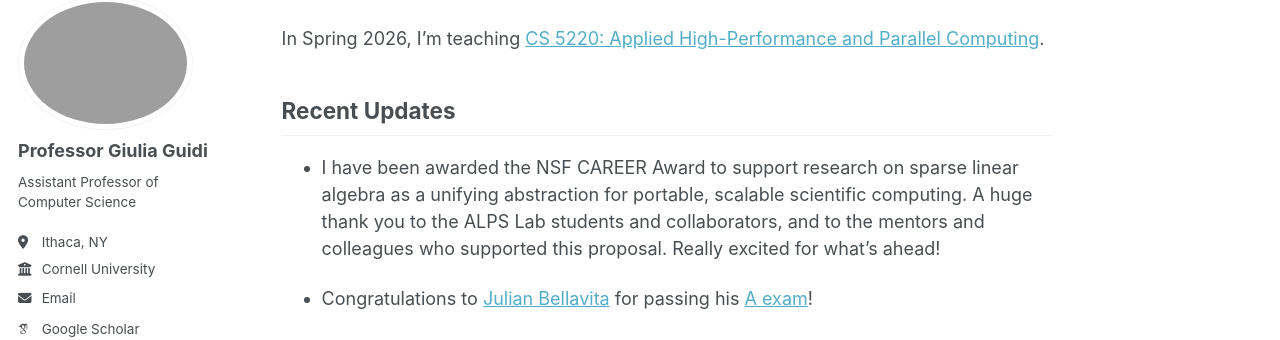
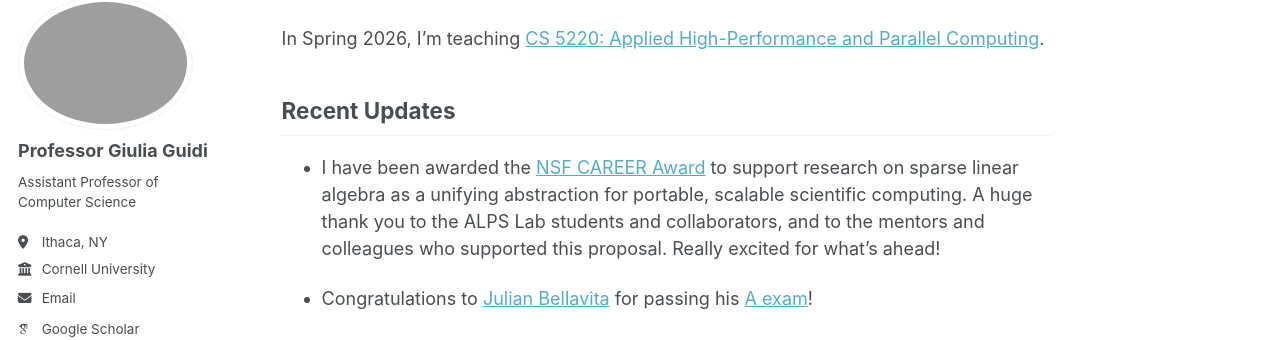
Before and after one commit to giuliaguidi/giuliaguidi.github.io, a Jekyll site: the page built from _pages/about.md, in a window 1280 px wide and 900 px high, scrolled down 820 px. Shown: the part 103-443 px from the top of the window. Built offline with Jekyll 4.4.1, drawn with Linux system fonts in a browser that asks for light colours; some web fonts are replaced; part of the change alters nothing that is shown.

```diff
--- a/_pages/about.md
+++ b/_pages/about.md
@@ -31,7 +31,7 @@ In Spring 2026, I'm teaching [CS 5220: Applied High-Performance and Parallel Com
 Recent Updates
 ------
 
-- I have been awarded the NSF CAREER Award to support research on sparse linear algebra as a unifying abstraction for portable, scalable scientific computing. A huge thank you to the ALPS Lab students and collaborators, and to the mentors and colleagues who supported this proposal. Really excited for what's ahead!
+- I have been awarded the [NSF CAREER Award](https://www.nsf.gov/funding/opportunities/career-faculty-early-career-development-program) to support research on sparse linear algebra as a unifying abstraction for portable, scalable scientific computing. A huge thank you to the ALPS Lab students and collaborators, and to the mentors and colleagues who supported this proposal. Really excited for what's ahead!
 
 - Congratulations to [Julian Bellavita](https://hooninator.github.io/website.github.io/) for passing his [A exam](https://gradschool.cornell.edu/academic-progress/degrees-fields/research-degree-requirements/advancing-to-doctoral-candidacy/)!
 
```
